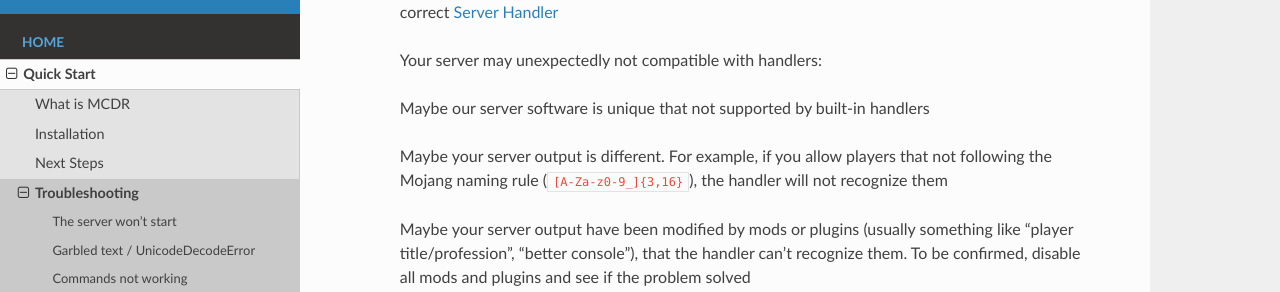
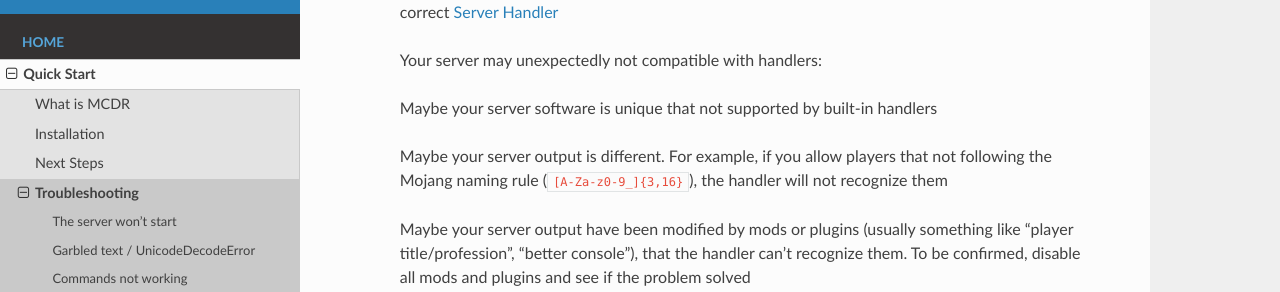
Before and after one commit to MCDReforged/MCDReforged, a Sphinx documentation site: the page built from docs/source/quick_start/troubleshooting.rst, in a window 1280 px wide and 900 px high, scrolled down 612 px. Shown: the part 159-451 px from the top of the window. Built offline with Sphinx 7.4.7 and the Read the Docs theme 3.1.0, drawn with Linux system fonts in a browser that asks for light colours; pages that are not in the unit, such as notebooks, are missing from menus; the version number could not be read and is left out; comment, search, counter and statistics services are not loaded.

```diff
--- a/docs/source/quick_start/first_run.rst
+++ b/docs/source/quick_start/first_run.rst
@@ -58,7 +58,7 @@
 
     MCDR was born as a daemon for common server softwares of Minecraft: Java Edition. Most plugins are predicated on that. If you want to run MCDR with a Bedrock Edition server, consider using Java Edition server software with `GeyserMC <https://geysermc.org/>`__ to provide Bedrock Edition compatibility
 
-    Of course, if you don't need to make use of the plugin ecosystem designed for Minecraft server, you can run any programs you want with MCDR
+    Of course, if you don't need to make use of the plugin ecosystem designed for Java Edition server, you can run any programs you want with MCDR
 
 Initialize
 ----------
--- a/docs/source/quick_start/troubleshooting.rst
+++ b/docs/source/quick_start/troubleshooting.rst
@@ -32,7 +32,7 @@
 
     Your server may unexpectedly not compatible with handlers:
 
-    Maybe our server software is unique that not supported by built-in handlers
+    Maybe your server software is unique that not supported by built-in handlers
 
     Maybe your server output is different. For example, if you allow players that not following the Mojang naming rule (``[A-Za-z0-9_]{3,16}``), the handler will not recognize them
 
```
Also changed, not shown: 6 other files.
